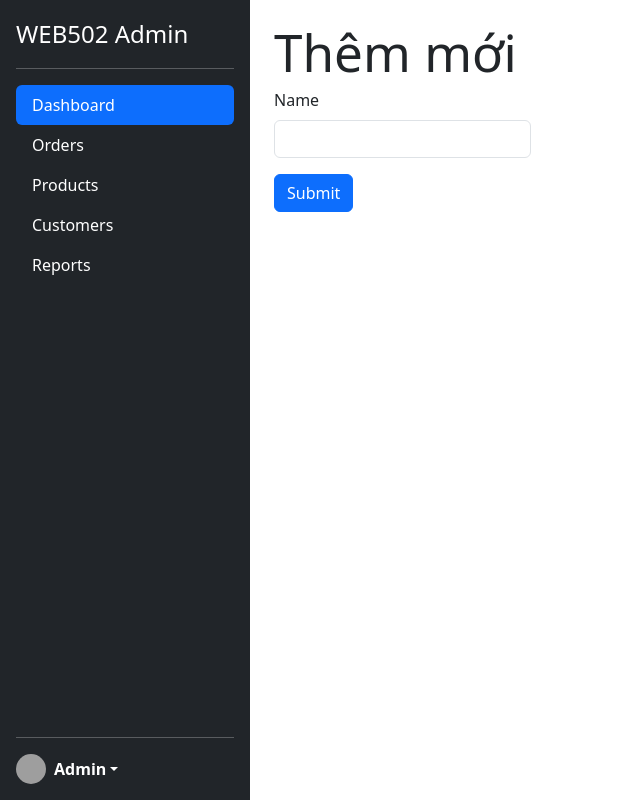
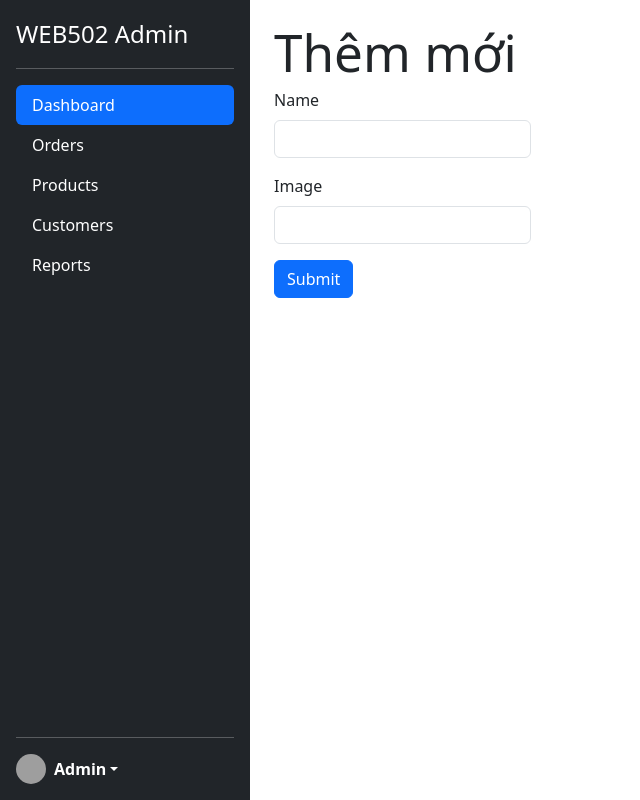
Before and after one commit to vanhoa690/typescript-web502-fall25, a React (Vite) app in the folder WEB502_BASE/: page /admin/add in a window 1280 px wide. Shown: the whole page, without its empty margins (0-640 px from the left). Built offline with nearby package versions, Linux system fonts and the light colour scheme; grey boxes are pictures that could not be loaded; the HTML template or start-up script is replaced by a standard one.

Commit message:
submit form

```diff
--- a/WEB502_BASE/src/pages/Add.tsx
+++ b/WEB502_BASE/src/pages/Add.tsx
@@ -1,16 +1,20 @@
 import axios from "axios";
 import { useState } from "react";
 import { SubmitHandler, useForm } from "react-hook-form";
+import toast from "react-hot-toast";
 
 interface FormData {
   name: string;
+  image: string;
 }
 function Add() {
   // react hook form
   const { register, handleSubmit } = useForm<FormData>();
 
-  const onSubmit = (values: FormData) => {
+  const onSubmit = async (values: FormData) => {
     console.log("submit", values);
+    await axios.post("http://localhost:3000/products", values);
+    toast.success("them thanh cong");
   };
 
   return (
@@ -29,7 +33,18 @@ function Add() {
           />
           {/* {errors} */}
         </div>
-
+        <div className="mb-3">
+          <label htmlFor="image" className="form-label">
+            Image
+          </label>
+          <input
+            {...register("image")} // value, onChange ....
+            type="text"
+            className="form-control"
+            id="image"
+          />
+          {/* {errors} */}
+        </div>
         <button type="submit" className="btn btn-primary">
           Submit
         </button>
```
